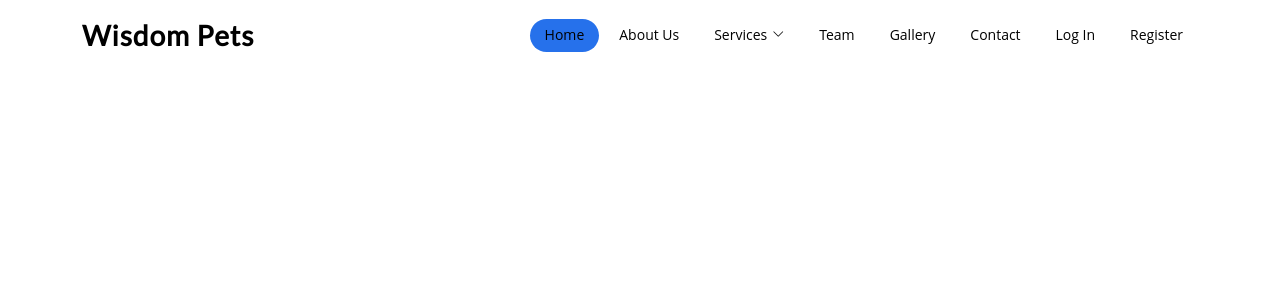
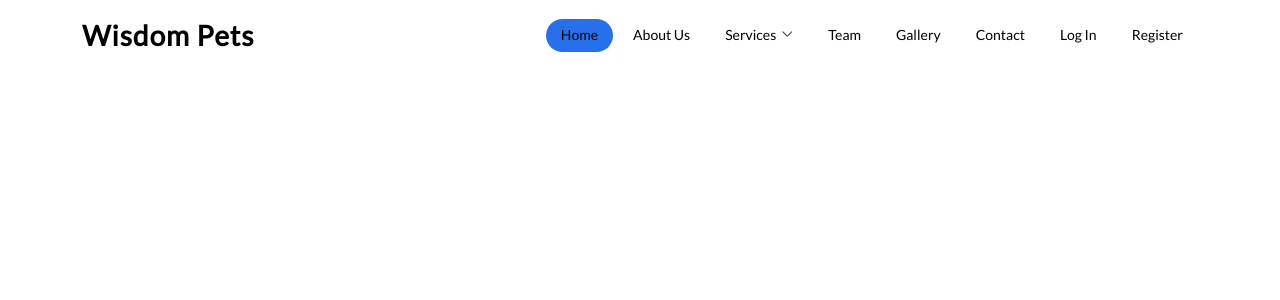
Before and after one commit to Mthobela/WisdomPetsCare, a PHP site: page / in a window 1280 px wide. Shown: the top 300 px of the page. Run offline with PHP 8.4, Linux system fonts and the light colour scheme.

Commit message:
edit style.css

```diff
--- a/assets/css/style.css
+++ b/assets/css/style.css
@@ -3,7 +3,7 @@
 
 
 body {
-    font-family: "Open Sans", sans-serif;
+    font-family: "Lato", sans-serif;
     color: #444444;
 }
 
```
